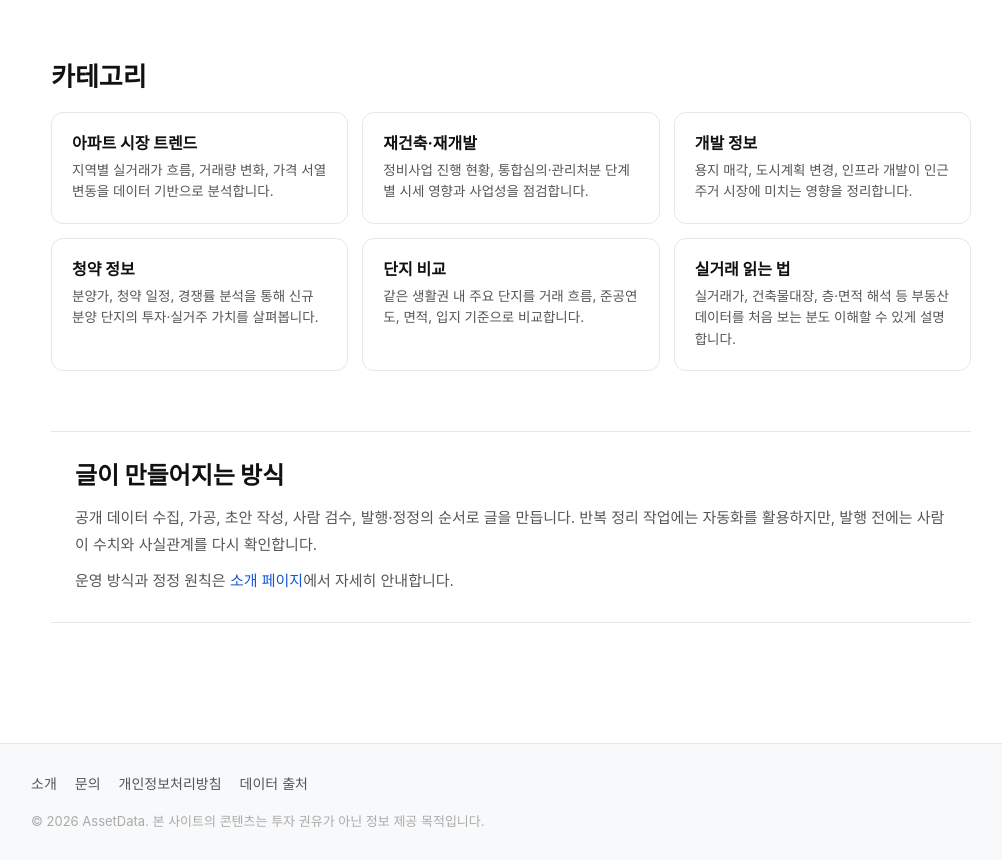
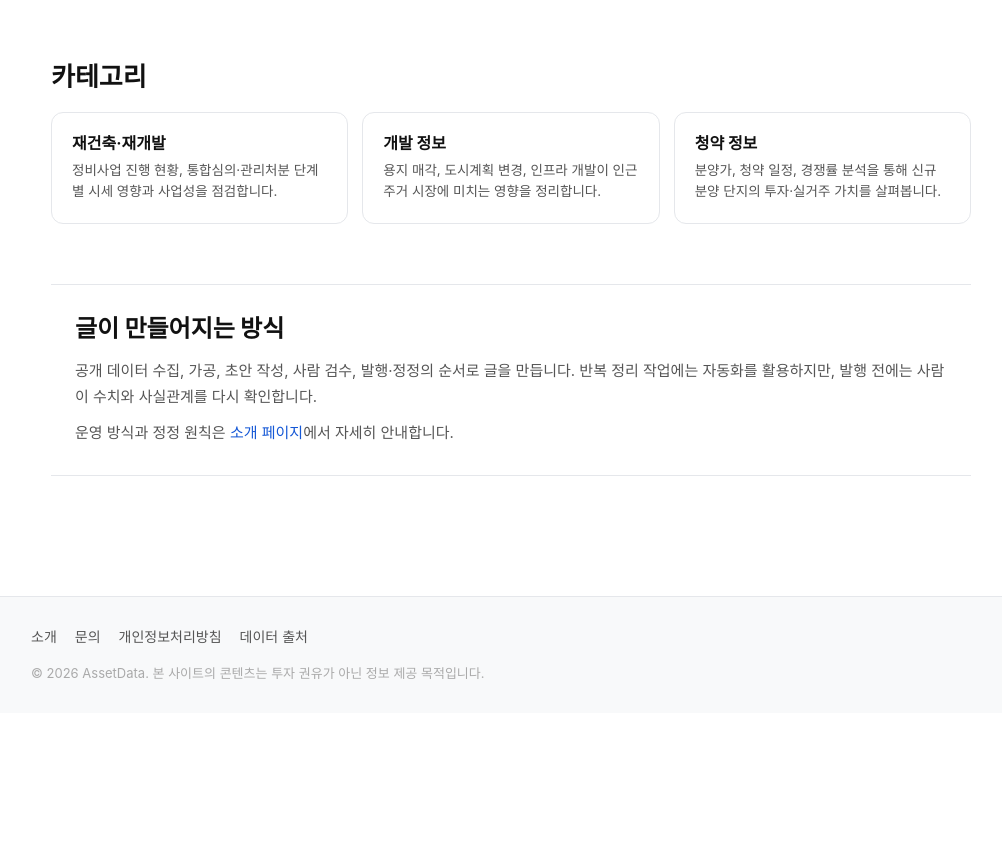
Before and after one commit to mungchi2/assetdata, a Next.js app: page / in a window 1280 px wide. Shown: the part 1971-2831 px from the top of the page, without its empty margins (129-1131 px from the left). After the commit the page ends 2684 px from the top, so only its background shows below. Built offline with nearby package versions, Linux system fonts and the light colour scheme.

Commit message:
Filter empty root categories

```diff
--- a/app/page.tsx
+++ b/app/page.tsx
@@ -1,6 +1,6 @@
 import type { Metadata } from "next";
 import Link from "next/link";
-import { getAllArticles } from "@/lib/articles";
+import { getAllArticles, getArticlesByCategorySlug } from "@/lib/articles";
 import { categories, getCategoryBySlug } from "@/lib/categories";
 
 export const metadata: Metadata = {
@@ -11,6 +11,10 @@ export const metadata: Metadata = {
 const latestArticles = getAllArticles().slice(0, 8);
 
 export default function RootPage() {
+  const visibleCategories = categories.filter(
+    (category) => getArticlesByCategorySlug(category.slug).length > 0,
+  );
+
   return (
     <div style={{ minHeight: "100vh", background: "#fff", fontFamily: "inherit" }}>
       <header style={{ borderBottom: "1px solid #e5e7eb", padding: "0 20px" }}>
@@ -82,7 +86,7 @@ export default function RootPage() {
         <section style={{ marginBottom: "60px" }}>
           <h2 style={{ fontSize: "26px", fontWeight: 800, color: "#111", marginBottom: "18px" }}>카테고리</h2>
           <div className="cat-grid">
-            {categories.slice(0, 6).map((category) => (
+            {visibleCategories.slice(0, 6).map((category) => (
               <Link
                 key={category.slug}
                 href={`/apt/category/${category.slug}`}
```
